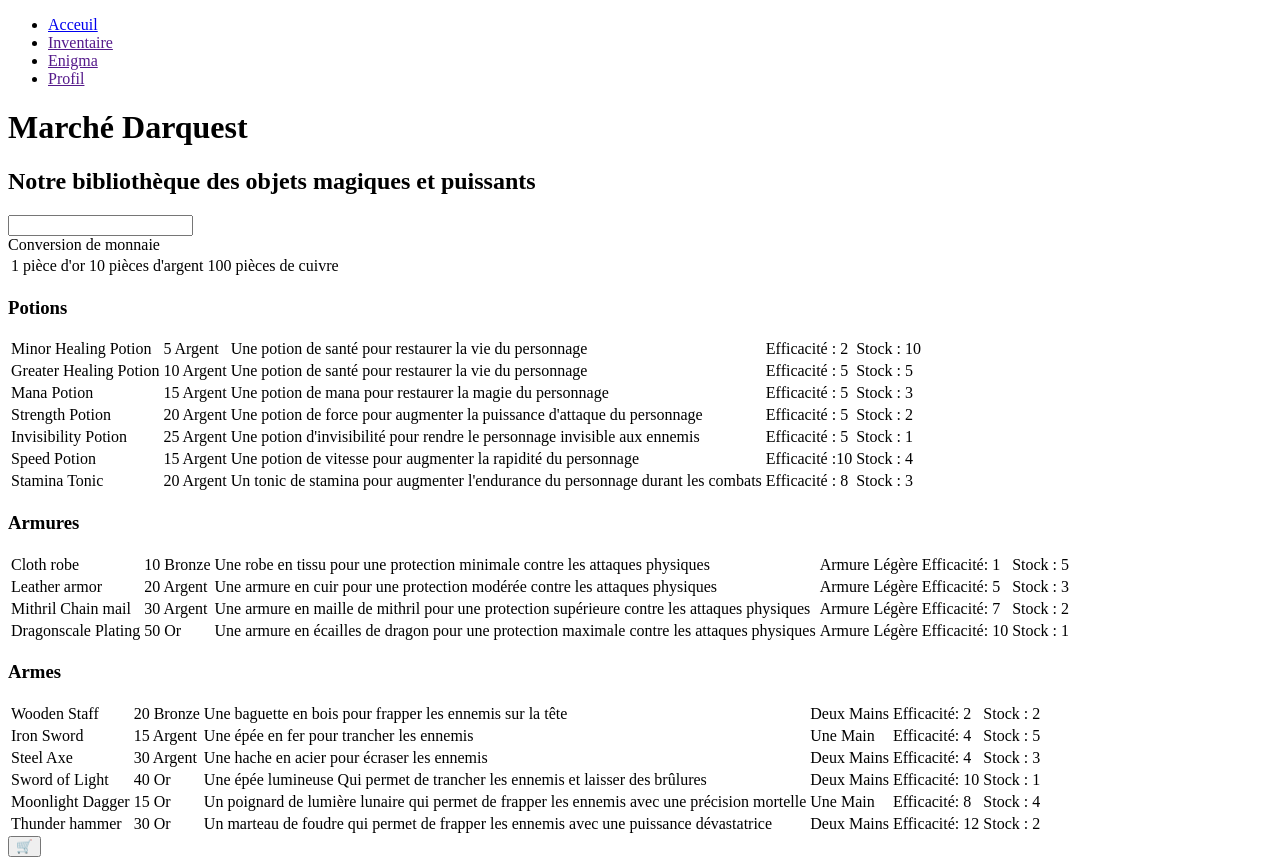
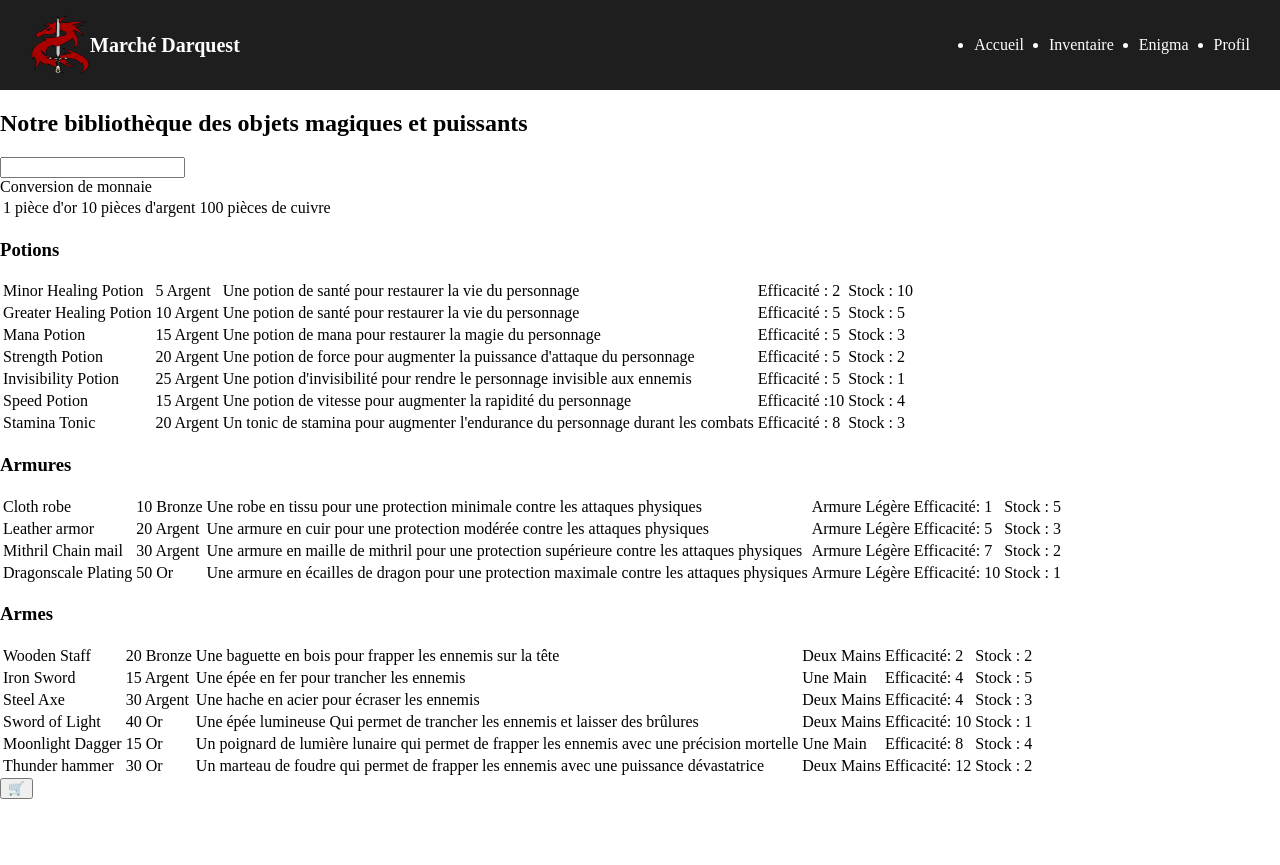
Before and after one commit to salfjiorejgioe/PFI, a PHP site: page / in a window 1280 px wide. After the commit the page ends 799 px from the top, so only its background shows below. Run offline with PHP 8.4, Linux system fonts and the light colour scheme.

Commit message:
Header Update avec image

```diff
--- a/index.html
+++ b/index.html
@@ -1,31 +1,39 @@
 <!DOCTYPE html>
 <html lang="en">
   <head>
-    <meta charset="UTF-8">
-    <meta name="viewport" content="width=device-width, initial-scale=1.0">
-    <link rel="stylesheet" href="public/css/style.css">
+    <meta charset="UTF-8" />
+    <meta name="viewport" content="width=device-width, initial-scale=1.0" />
+    <link rel="stylesheet" href="public/css/style.css" />
     <title>Document</title>
   </head>
+  <body>
+    <header>
+      <div class="logo">
+        <img src="public/images/siteIcon.png" alt="Site Icon" />
+        <span>Marché Darquest</span>
+      </div>
+
       <nav>
         <ul>
-        <li><a href="index.html">Acceuil</a></li>
-        <li><a href="">Inventaire</a></li>
-        <li><a href="">Enigma</a></li>
-        <li><a href="">Profil</a></li>
+          <li><a href="index.html">Accueil</a></li>
+          <li><a href="#">Inventaire</a></li>
+          <li><a href="#">Enigma</a></li>
+          <li><a href="#">Profil</a></li>
         </ul>
       </nav>
-<body>
-    <h1>Marché Darquest</h1>
+    </header>
     <h2>Notre bibliothèque des objets magiques et puissants</h2>
 
-    <input type=" text"> </body>
+    <input type=" text" />
     <table name="conversion-monnaie">
       <div>Conversion de monnaie</div>
       <tr>
         <td>1 pièce d'or</td>
         <td>10 pièces d'argent</td>
         <td>100 pièces de cuivre</td>
+      </tr>
     </table>
+
     <table name="Potions">
       <h3>Potions</h3>
       <tr>
@@ -34,10 +42,8 @@
         <td>Une potion de santé pour restaurer la vie du personnage</td>
         <td>Efficacité : 2</td>
         <td>Stock : 10</td>
-
       </tr>
       <tr>
-
         <td>Greater Healing Potion</td>
         <td>10 Argent</td>
         <td>Une potion de santé pour restaurer la vie du personnage</td>
@@ -54,14 +60,20 @@
       <tr>
         <td>Strength Potion</td>
         <td>20 Argent</td>
-            <td>Une potion de force pour augmenter la puissance d'attaque du personnage</td>
+        <td>
+          Une potion de force pour augmenter la puissance d'attaque du
+          personnage
+        </td>
         <td>Efficacité : 5</td>
         <td>Stock : 2</td>
       </tr>
       <tr>
         <td>Invisibility Potion</td>
         <td>25 Argent</td>
-                <td>Une potion d'invisibilité pour rendre le personnage invisible aux ennemis</td>
+        <td>
+          Une potion d'invisibilité pour rendre le personnage invisible aux
+          ennemis
+        </td>
         <td>Efficacité : 5</td>
         <td>Stock : 1</td>
       </tr>
@@ -75,7 +87,10 @@
       <tr>
         <td>Stamina Tonic</td>
         <td>20 Argent</td>
-                    <td>Un tonic de stamina pour augmenter l'endurance du personnage durant les combats</td>
+        <td>
+          Un tonic de stamina pour augmenter l'endurance du personnage durant
+          les combats
+        </td>
         <td>Efficacité : 8</td>
         <td>Stock : 3</td>
       </tr>
@@ -85,25 +100,32 @@
       <tr>
         <td>Cloth robe</td>
         <td>10 Bronze</td>
-                <td>Une robe en tissu pour une protection minimale contre les attaques physiques</td>
+        <td>
+          Une robe en tissu pour une protection minimale contre les attaques
+          physiques
+        </td>
         <td>Armure Légère</td>
         <td>Efficacité: 1</td>
         <td>Stock : 5</td>
-
       </tr>
       <tr>
         <td>Leather armor</td>
         <td>20 Argent</td>
-                <td>Une armure en cuir pour une protection modérée contre les attaques physiques</td>
+        <td>
+          Une armure en cuir pour une protection modérée contre les attaques
+          physiques
+        </td>
         <td>Armure Légère</td>
         <td>Efficacité: 5</td>
         <td>Stock : 3</td>
-
       </tr>
       <tr>
         <td>Mithril Chain mail</td>
         <td>30 Argent</td>
-                <td>Une armure en maille de mithril pour une protection supérieure contre les attaques physiques</td>
+        <td>
+          Une armure en maille de mithril pour une protection supérieure contre
+          les attaques physiques
+        </td>
         <td>Armure Légère</td>
         <td>Efficacité: 7</td>
         <td>Stock : 2</td>
@@ -112,7 +134,10 @@
       <tr>
         <td>Dragonscale Plating</td>
         <td>50 Or</td>
-                <td>Une armure en écailles de dragon pour une protection maximale contre les attaques physiques</td>
+        <td>
+          Une armure en écailles de dragon pour une protection maximale contre
+          les attaques physiques
+        </td>
         <td>Armure Légère</td>
         <td>Efficacité: 10</td>
         <td>Stock : 1</td>
@@ -148,7 +173,10 @@
       <tr>
         <td>Sword of Light</td>
         <td>40 Or</td>
-                    <td>Une épée lumineuse Qui permet de trancher les ennemis et laisser des brûlures</td>
+        <td>
+          Une épée lumineuse Qui permet de trancher les ennemis et laisser des
+          brûlures
+        </td>
         <td>Deux Mains</td>
         <td>Efficacité: 10</td>
         <td>Stock : 1</td>
@@ -156,7 +184,10 @@
       <tr>
         <td>Moonlight Dagger</td>
         <td>15 Or</td>
-                    <td>Un poignard de lumière lunaire qui permet de frapper les ennemis avec une précision mortelle</td>
+        <td>
+          Un poignard de lumière lunaire qui permet de frapper les ennemis avec
+          une précision mortelle
+        </td>
         <td>Une Main</td>
         <td>Efficacité: 8</td>
         <td>Stock : 4</td>
@@ -164,7 +195,10 @@
       <tr>
         <td>Thunder hammer</td>
         <td>30 Or</td>
-                    <td>Un marteau de foudre qui permet de frapper les ennemis avec une puissance dévastatrice</td>
+        <td>
+          Un marteau de foudre qui permet de frapper les ennemis avec une
+          puissance dévastatrice
+        </td>
         <td>Deux Mains</td>
         <td>Efficacité: 12</td>
         <td>Stock : 2</td>
--- a/public/css/style.css
+++ b/public/css/style.css
@@ -83,3 +83,49 @@
     width: 100px;
     height: 100px;
   }
+
+body{
+    margin: 0;
+}
+header {
+    display: flex;
+    justify-content: space-between;
+    align-items: center;
+    background-color: #1e1e1e;
+    padding: 15px 30px;
+    color: white;
+}
+
+
+.logo {
+    display: flex;
+    align-items: center;
+}
+
+.logo img {
+    width: 60px;
+    height: 60px;
+}
+
+.logo span {
+    font-size: 20px;
+    font-weight: bold;
+}
+
+
+nav ul {
+    display: flex;
+    gap: 25px;
+    margin: 0;
+    padding: 0;
+}
+
+nav ul li a {
+    text-decoration: none;
+    color: white;
+    font-weight: 500;
+}
+
+nav ul li a:hover {
+    color: #dbae32;
+}
```
Also changed, not shown: public/images/siteIcon.png (added). Lines whose indentation alone changed are shown as unchanged.
